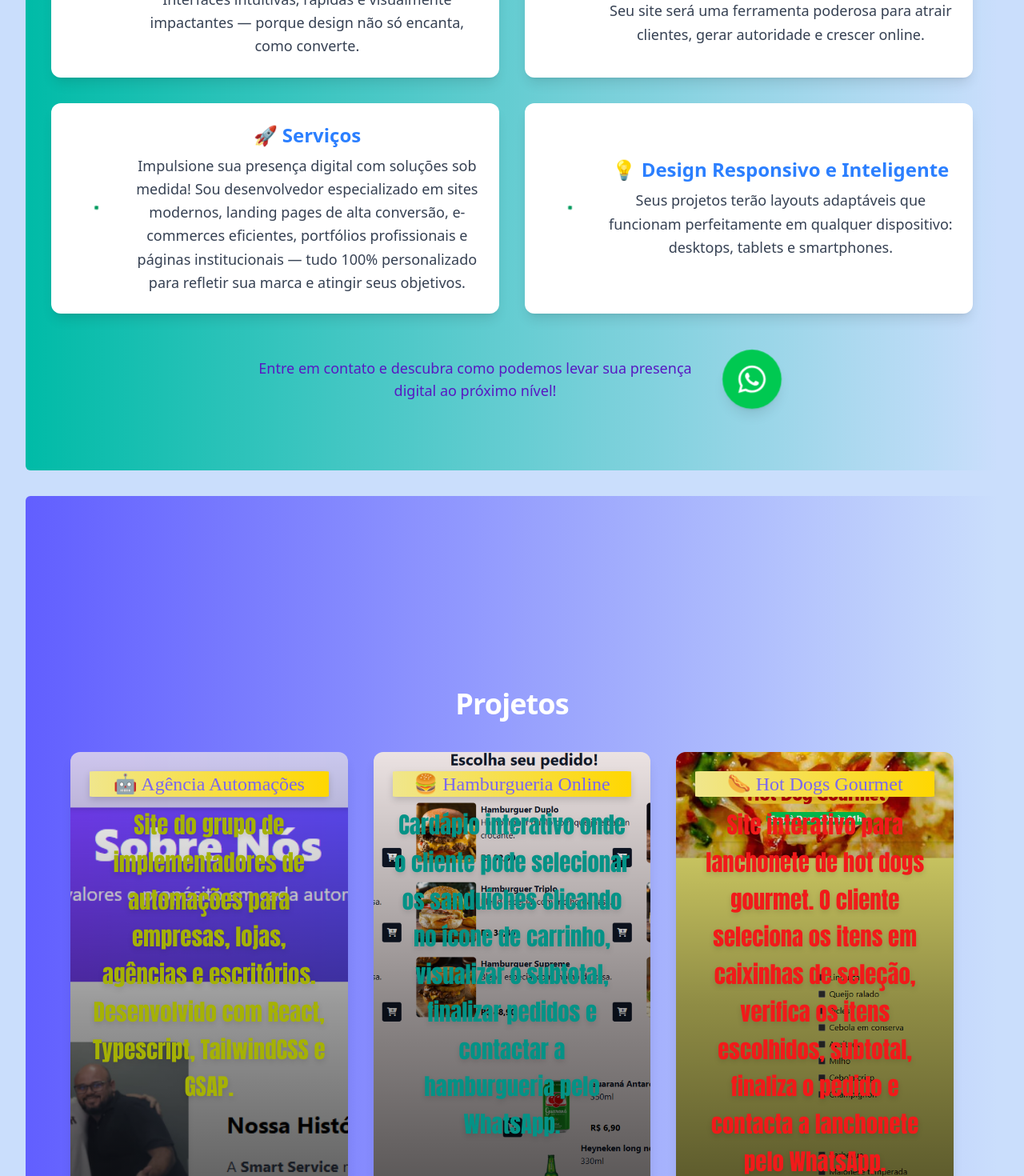
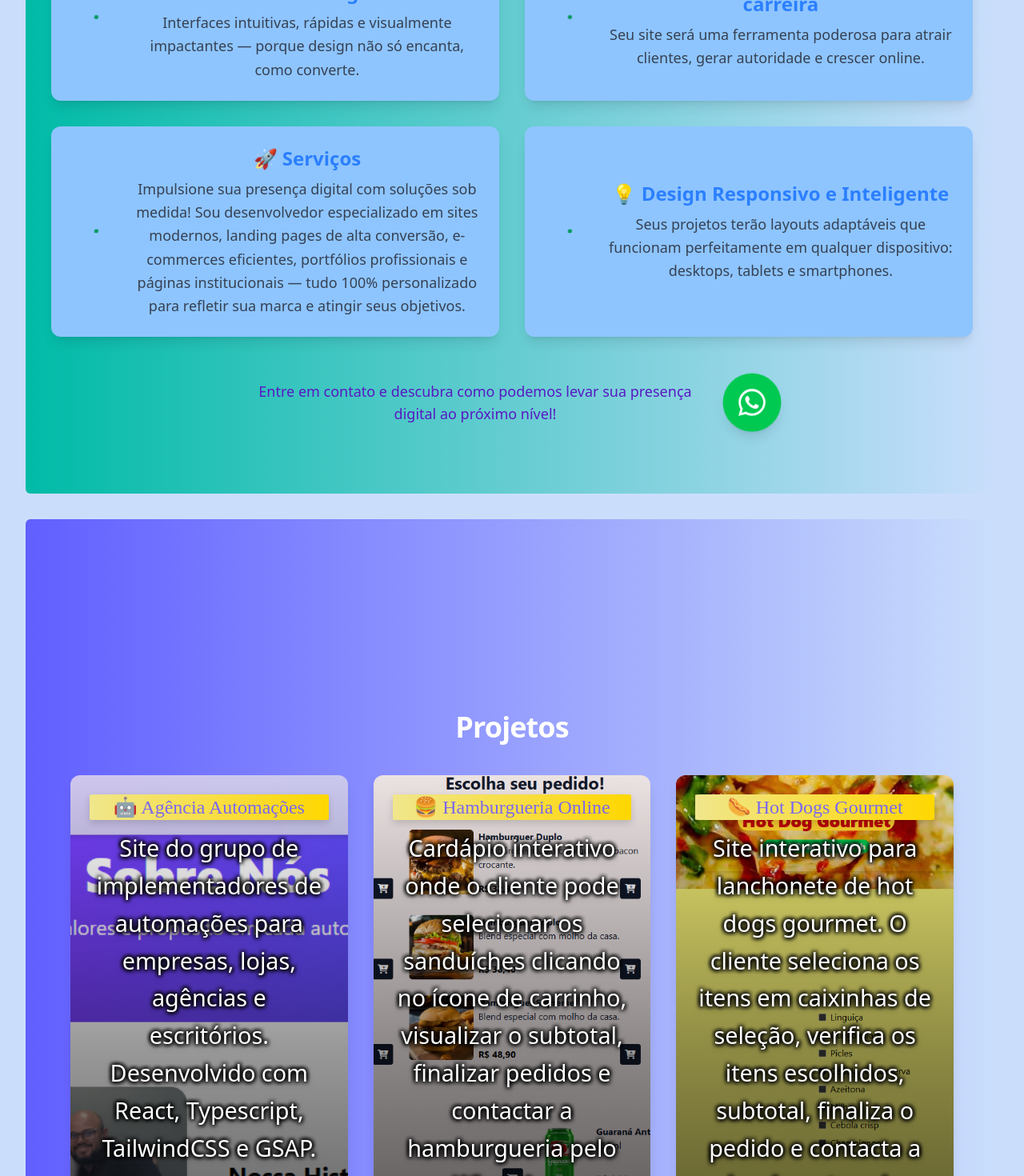
Before and after one commit to Flavio-Antonio-da-Silva/portfolio-react-vite, a React (Vite) app: page / in a window 1280 px wide. Shown: the part 1480-2950 px from the top of the page at 80% size. Built offline with nearby package versions, Linux system fonts and the light colour scheme; no server answers.

Commit message:
Alterações em "Projetos"
Alterei as fontes nos cardes. Adicionei sombra para melhorar contraste com background.

```diff
--- a/src/App.css
+++ b/src/App.css
@@ -35,24 +35,15 @@
 }
 
 /* --- Estilos para as Descrições --- */
+.burger-description,
+.hotdog-description,
+.automacoes-description {
+  color: #ffffff;
+  text-shadow:
+    2px 2px 4px #000000, /* Sombra principal preta */
+    -2px -2px 4px #000000, /* Sombra superior esquerda preta */
+    2px -2px 4px #000000, /* Sombra superior direita preta */
+    -2px 2px 4px #000000; /* Sombra inferior esquerda preta */
 
-.burger-description {
-  /* Altera a cor da descrição do Hamburgueria Online */
-  color: rgb(4, 146, 134) ;
   font-size: 1.8rem;
-  font-family: impact;
 }
-
-.hotdog-description {
-  /* Altera a cor da descrição do Hot Dogs Gourmet */
-  color: #f11a1aff ;
-  font-size: 1.8rem;
-  font-family: impact;
-}
-
-.automacoes-description {
-  /* Altera a cor da descrição da Agência Automações */
-  color: 	rgb(165, 177, 5) ;
-  font-size: 1.8rem;
-  font-family: impact;
-}
--- a/src/assets/components/Services.jsx
+++ b/src/assets/components/Services.jsx
@@ -28,7 +28,7 @@ const servicesData = [
   {
     title: "💡 Design Responsivo e Inteligente",
     description:
-      "Layouts adaptáveis que funcionam em qualquer dispositivo: desktop, tablet ou smartphone. Nada de perder clientes por experiência ruim no mobile!",
+      "Layouts adaptáveis que funcionam em qualquer dispositivo: desktop, tablet ou smartphone. Nada de perder clientes por experiência ruim no smartphone!",
   },
   {
     title: "🔗 Tecnologia que conecta",
@@ -113,7 +113,7 @@ export default function Services() {
             <div
               key={idx}
               ref={(el) => (cardsRef.current[idx] = el)}
-              className="relative bg-white dark:bg-gray-900 rounded-xl p-6 shadow-lg hover:shadow-2xl transition-transform duration-500 transform hover:-translate-y-2 hover:scale-105 cursor-default flex items-center space-x-4"
+              className="relative bg-blue-300 dark:bg-gray-900 rounded-xl p-6 shadow-lg hover:shadow-2xl transition-transform duration-500 transform hover:-translate-y-2 hover:scale-105 cursor-default flex items-center space-x-4"
             >
               <div className="w-16 h-16">
                 <Canvas camera={{ position: [2, 2, 5], fov: 50 }}>
```
